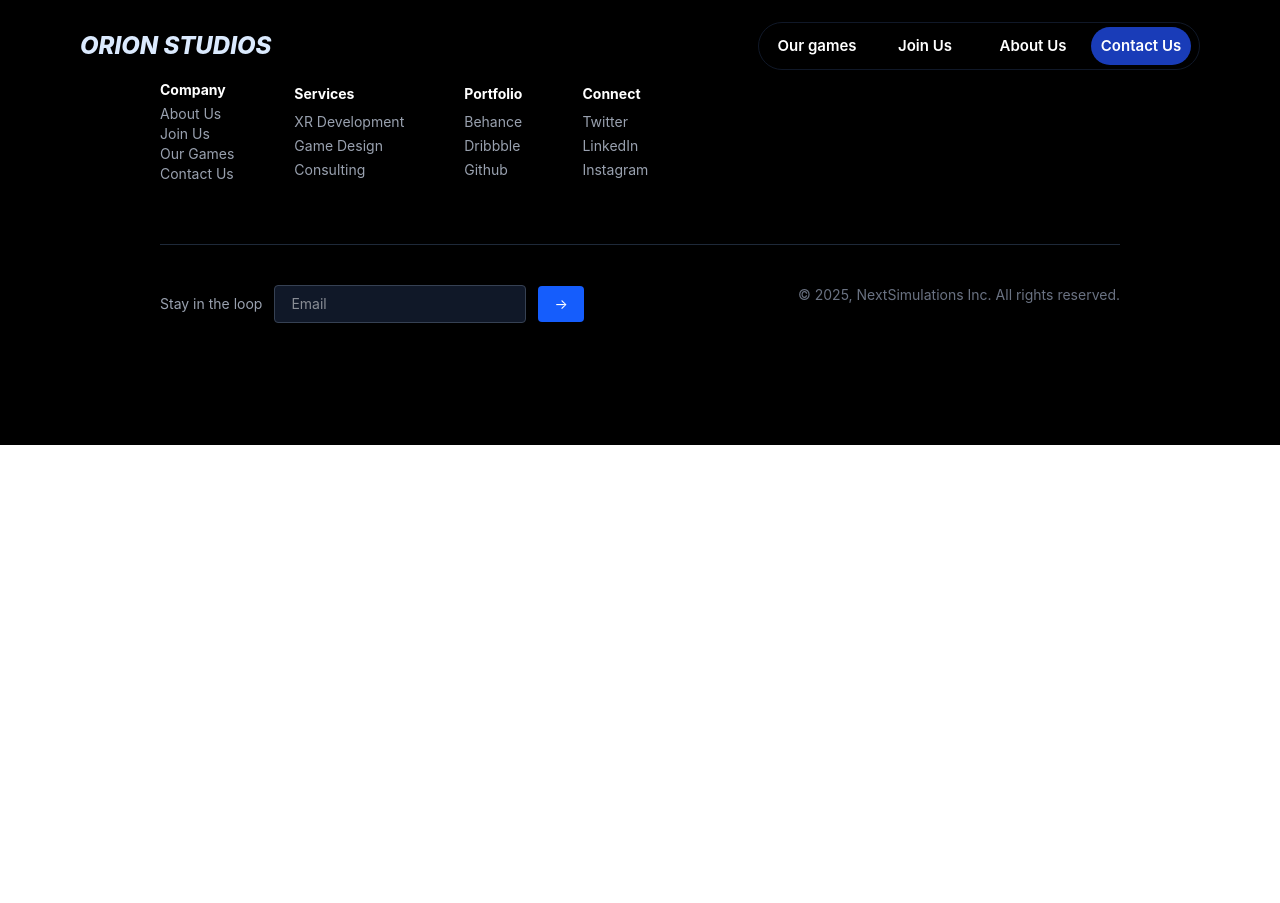
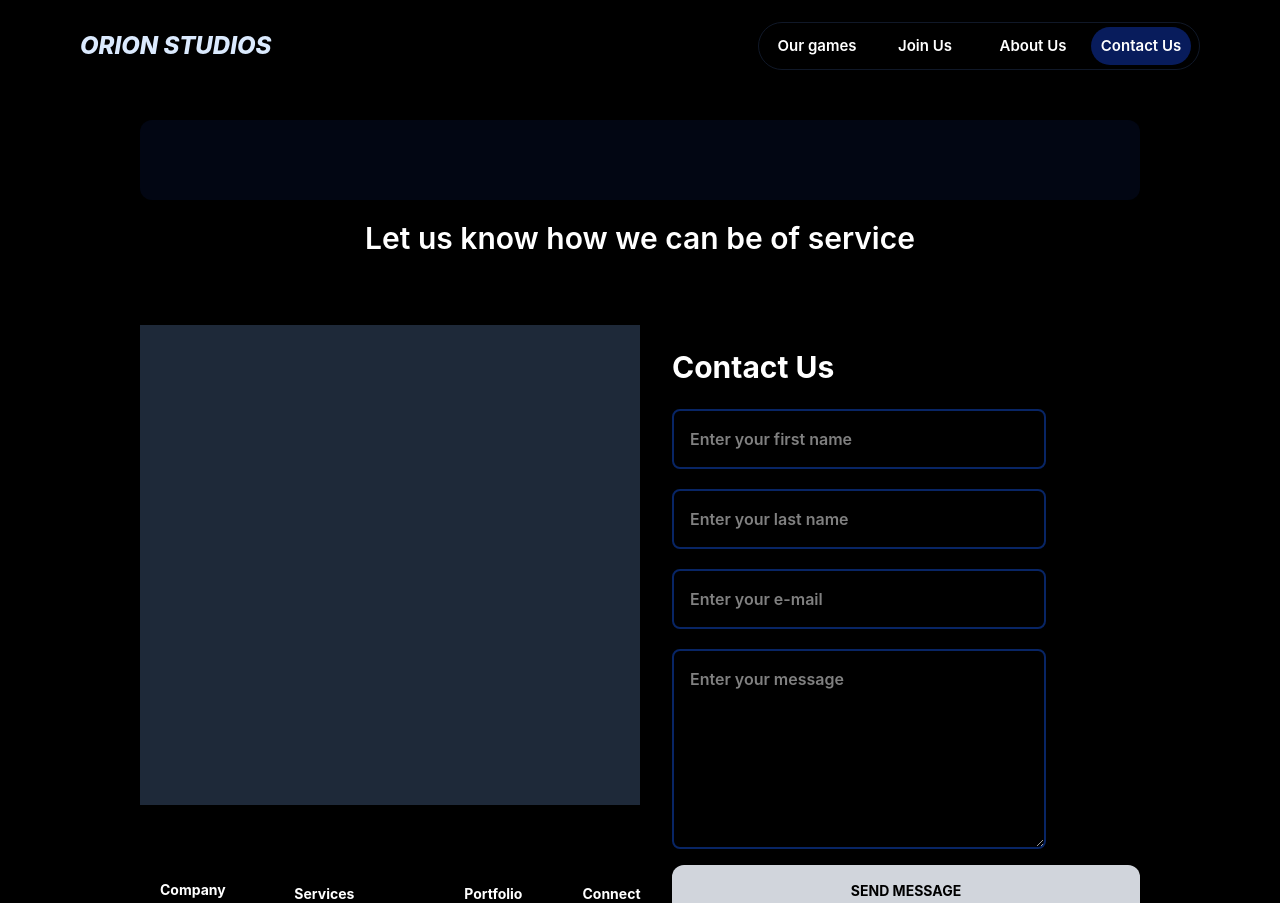
Before and after one commit to Tobadave/RENDER, a React (Vite) app: page /contact in a window 1280 px wide. Shown: the top 903 px of the page. Before the commit the page ends 800 px from the top, so only its background shows below. Built offline with nearby package versions, Linux system fonts and the light colour scheme.

Commit message:
making prog.. o the sections

```diff
--- a/src/App.jsx
+++ b/src/App.jsx
@@ -4,6 +4,7 @@ import Navbar from './components/Navbar'
 import Footer from './components/Footer'
 import Home from './pages/Home'
 import About from './pages/About'
+import Contact from './pages/Contact'
 
 
 const App = () => {
@@ -14,6 +15,7 @@ const App = () => {
       <Routes>
         <Route path="/" element={<Home />} />
         <Route path="/about" element={<About />} />
+        <Route path="/contact" element={<Contact />} />
       </Routes>
 
       <Footer />
--- a/src/components/Footer.jsx
+++ b/src/components/Footer.jsx
@@ -3,7 +3,7 @@ import { FOOTER } from '../constants'
 
 const Footer = () => {
   return (
-    <footer className='bottom-0 bg-black text-white px-40 py-20 flex flex-col gap-10 border-gray-700'>
+    <footer className='bottom-0 bg-black text-white px-10 md:px-40 py-10 md:py-20 flex flex-col gap-10 border-gray-700'>
 
       {/* Top — Link Columns */}
       {/* <section className='flex flex-row'> */}
@@ -42,15 +42,15 @@ const Footer = () => {
       </section> */}
 
       {/* Bottom — Copyright + Email */}
-      <div className='flex flex-row justify-between md:h-20 items-start'>
+      <div className='flex flex-col md:flex-row justify-between md:h-20 items-start'>
 
         {/* Email signup */}
-        <div className='flex items-center gap-3'>
+        <div className='w-full md:w-fit flex flex-col md:flex-row md:items-center gap-3'>
           <p className='text-gray-400 text-sm'>Stay in the loop</p>
           <input
             type='email'
             placeholder='Email'
-            className='bg-gray-900 border border-gray-700 text-white text-sm px-4 py-2 rounded-sm outline-none focus:border-blue-500 transition duration-200'
+            className='bg-gray-900 border border-gray-700 text-white text-sm px-4 py-3 rounded-sm outline-none focus:border-blue-500 transition duration-200'
           />
           <button className='bg-blue-600 text-white px-4 py-2 text-sm rounded-sm hover:bg-blue-800 transition duration-200'>
             →
@@ -58,7 +58,7 @@ const Footer = () => {
         </div>
 
         {/* Copyright */}
-        <p className='text-gray-500 text-sm'>{FOOTER.copyright}</p>
+        <p className='py-2 text-gray-500 text-sm'>{FOOTER.copyright}</p>
 
       </div>
 
--- a/src/components/Navbar.jsx
+++ b/src/components/Navbar.jsx
@@ -33,7 +33,7 @@ const Navbar = () => {
             {location.pathname === link.path && (
               <motion.div
                 layoutId='pill'
-                className='absolute inset-0 bg-blue-800 rounded-full -z-10'
+                className='absolute inset-0 bg-blue-700/40 rounded-full -z-10'
                 transition={{ type: 'spring', stiffness: 400, damping: 30 }}
               />
             )}
--- a/src/pages/About.jsx
+++ b/src/pages/About.jsx
@@ -1,5 +1,5 @@
 import React from 'react'
-import bg from "../media/blend.jpg"
+import bg from "../media/about-us2.jpg"
 
 const About = () => {
   return (
--- /dev/null
+++ b/src/pages/Contact.jsx
@@ -0,0 +1,46 @@
+import React from 'react'
+
+const Contact = () => {
+  return (
+    <div className='h-screen w-full bg-black px-6 md:px-35 pt-30'>
+        <span className='w-full flex flex-col md:flex-col gap-4'>
+            <div className='hidden md:flex md:h-[10vh] rounded-xl bg-blue-800/10'>
+            </div>
+
+            <div className='md:h-fit md:pb-12 items-center px-3 flex justify-center'>
+                <p className='md:text-[30px] text-[20px] text-white font-semibold'>Let us know how we can be of service</p>
+            </div>
+
+            <div className='flex md:h-[60vh] rounded-md flex-row text-white p-0 gap-0 pt-0'>
+
+                <span className='hidden md:flex flex-1/2 h-full bg-gray-800'>
+
+                </span>
+
+                <span className='textflex md:flex-col flex-1/2 h-full md:pl-8'>
+                    <p className='text-xl md:text-3xl font-bold py-6'>Contact Us</p>
+
+                    <div className='w-full flex flex-col gap-2 md:gap-5'>
+                        <input type="text"  placeholder='Enter your first name'
+                            className='md:w-[80%] outline-none border-2 border-blue-600/40 p-3 md:p-4 md:font-semibold rounded-lg'/>
+                        <input type="text"  placeholder='Enter your last name'
+                            className='md:w-[80%] outline-none border-2 border-blue-600/40 p-3 md:p-4 md:font-semibold rounded-lg'/>
+                        <input type="text"  placeholder='Enter your e-mail'
+                            className='md:w-[80%] outline-none border-2 border-blue-600/40 p-3 md:p-4 md:font-semibold rounded-lg'/>
+                        <textarea name="" id="" placeholder='Enter your message'
+                            className='md:w-[80%] outline-none border-2 border-blue-600/40 p-3 md:p-4 md:font-semibold md:h-50 rounded-lg'>
+
+                        </textarea>
+                    </div>
+                    <button className='mt-4 uppercase text-sm md:font-bold w-full md:mx-auto px-8 py-4 bg-gray-300
+                     text-black hover:text-white hover:cursor-pointer hover:bg-blue-700/70 rounded-xl'>
+                        send message
+                    </button>
+                </span>
+            </div>
+        </span>
+    </div>
+  )
+}
+
+export default Contact
--- a/src/pages/Home.jsx
+++ b/src/pages/Home.jsx
@@ -44,7 +44,7 @@ const Home = () => {
         {/* LEFT */}
         <div className='md:w-1/2 flex flex-col items-start text-left text-white'>
 
-          <span className='hidden md:flex items-center text-blue-400 border border-blue-600 rounded-full px-4 py-1 text-[12px] mb-10'>
+          <span className='hidden md:flex items-center text-blue-400/60 border border-blue-600/30 rounded-full px-4 py-1 text-[12px] mb-10'>
             Leading XR | Game Design Studio
           </span>
 
```
Also changed, not shown: 1 other file (tests, documents, lock files or other folders).
